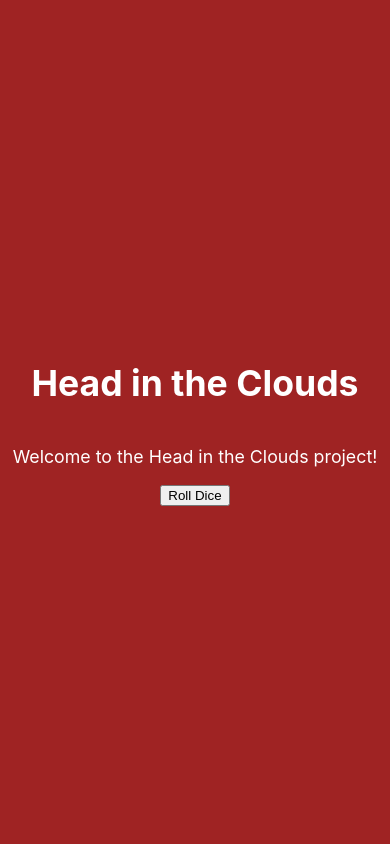
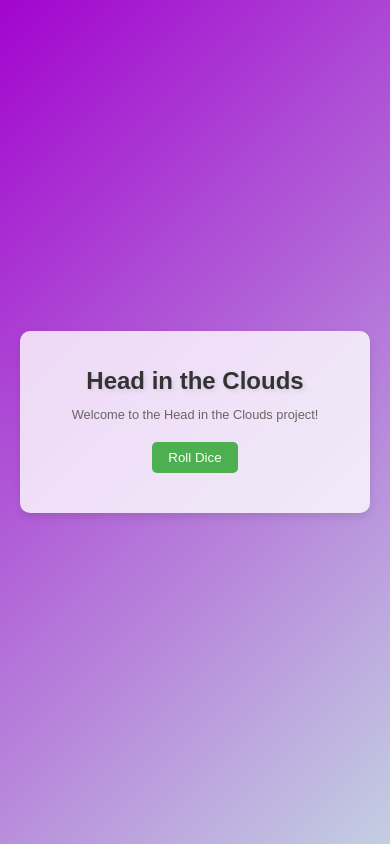
Before and after one commit to XavAsh/Head-in-the-cloud, a React (Create React App) app: page / in a window 390 px wide. Built offline with nearby package versions, Linux system fonts and the light colour scheme.

Commit message:
style relook with responsive queries to make it mobile responsive

```diff
--- a/src/App.css
+++ b/src/App.css
@@ -1,14 +1,119 @@
-.App-header {
-  background-color: #9f2323;
-  min-height: 100vh;
+/* Base styles */
+.App {
   display: flex;
-  flex-direction: column;
+  justify-content: center;
   align-items: center;
-  justify-content: center;
-  font-size: calc(10px + 2vmin);
-  color: white;
+  height: 100vh;
+  background: linear-gradient(135deg, #a204ce 0%, #c3cfe2 100%);
+  font-family: "Arial", sans-serif;
+  padding: 20px;
+  box-sizing: border-box;
 }
 
-.eee {
-  background-color: #681616;
+.App-header {
+  text-align: center;
+  background: rgba(255, 255, 255, 0.8);
+  padding: 20px;
+  border-radius: 10px;
+  box-shadow: 0 4px 8px rgba(0, 0, 0, 0.1);
+  width: 100%;
+  max-width: 500px;
 }
+
+.App-header-title {
+  font-size: 2rem;
+  color: #333;
+  margin-bottom: 10px;
+  text-shadow: 2px 2px 4px rgba(0, 0, 0, 0.1);
+}
+
+.App-header-subtitle {
+  font-size: 1rem;
+  color: #666;
+  margin-bottom: 20px;
+}
+
+.App-header-actions {
+  margin-bottom: 20px;
+}
+
+.App-header-actions-roll-dice-button {
+  background: #4caf50;
+  color: white;
+  padding: 10px 20px;
+  border: none;
+  border-radius: 5px;
+  cursor: pointer;
+  transition: background 0.3s ease;
+}
+
+.App-header-actions-roll-dice-button:hover {
+  background: #45a049;
+}
+
+.App-header-dice-result {
+  font-size: 1.2rem;
+  color: #333;
+  margin-top: 20px;
+  animation: fadeIn 0.5s ease-in-out;
+}
+
+@keyframes fadeIn {
+  from {
+    opacity: 0;
+  }
+  to {
+    opacity: 1;
+  }
+}
+
+/* Responsive styles */
+@media (max-width: 768px) {
+  .App-header-title {
+    font-size: 1.8rem;
+  }
+
+  .App-header-subtitle {
+    font-size: 0.9rem;
+  }
+
+  .App-header-dice-result {
+    font-size: 1rem;
+  }
+}
+
+@media (max-width: 480px) {
+  .App-header-title {
+    font-size: 1.5rem;
+  }
+
+  .App-header-subtitle {
+    font-size: 0.8rem;
+  }
+
+  .App-header-dice-result {
+    font-size: 0.9rem;
+  }
+
+  .App-header-actions-roll-dice-button {
+    padding: 8px 16px;
+  }
+}
+
+@media (max-width: 320px) {
+  .App-header-title {
+    font-size: 1.2rem;
+  }
+
+  .App-header-subtitle {
+    font-size: 0.7rem;
+  }
+
+  .App-header-dice-result {
+    font-size: 0.8rem;
+  }
+
+  .App-header-actions-roll-dice-button {
+    padding: 6px 12px;
+  }
+}
--- a/src/App.js
+++ b/src/App.js
@@ -12,12 +12,19 @@ function App() {
   return (
     <div className="App">
       <div className="App-header">
-        <h1>Head in the Clouds</h1>
-        <p>Welcome to the Head in the Clouds project!</p>
-        <>
-          <button onClick={handleRollDice}>Roll Dice</button>
-        </>
-        <div id="dice-result">
+        <h1 className="App-header-title">Head in the Clouds</h1>
+        <p className="App-header-subtitle">
+          Welcome to the Head in the Clouds project!
+        </p>
+        <div className="App-header-actions">
+          <button
+            className="App-header-actions-roll-dice-button"
+            onClick={handleRollDice}
+          >
+            Roll Dice
+          </button>
+        </div>
+        <div id="dice-result" className="App-header-dice-result">
           {randomDie !== null && `You rolled a ${randomDie}`}
         </div>
       </div>
```
Also changed, not shown: 12 other files (tests, documents, lock files or other folders).
